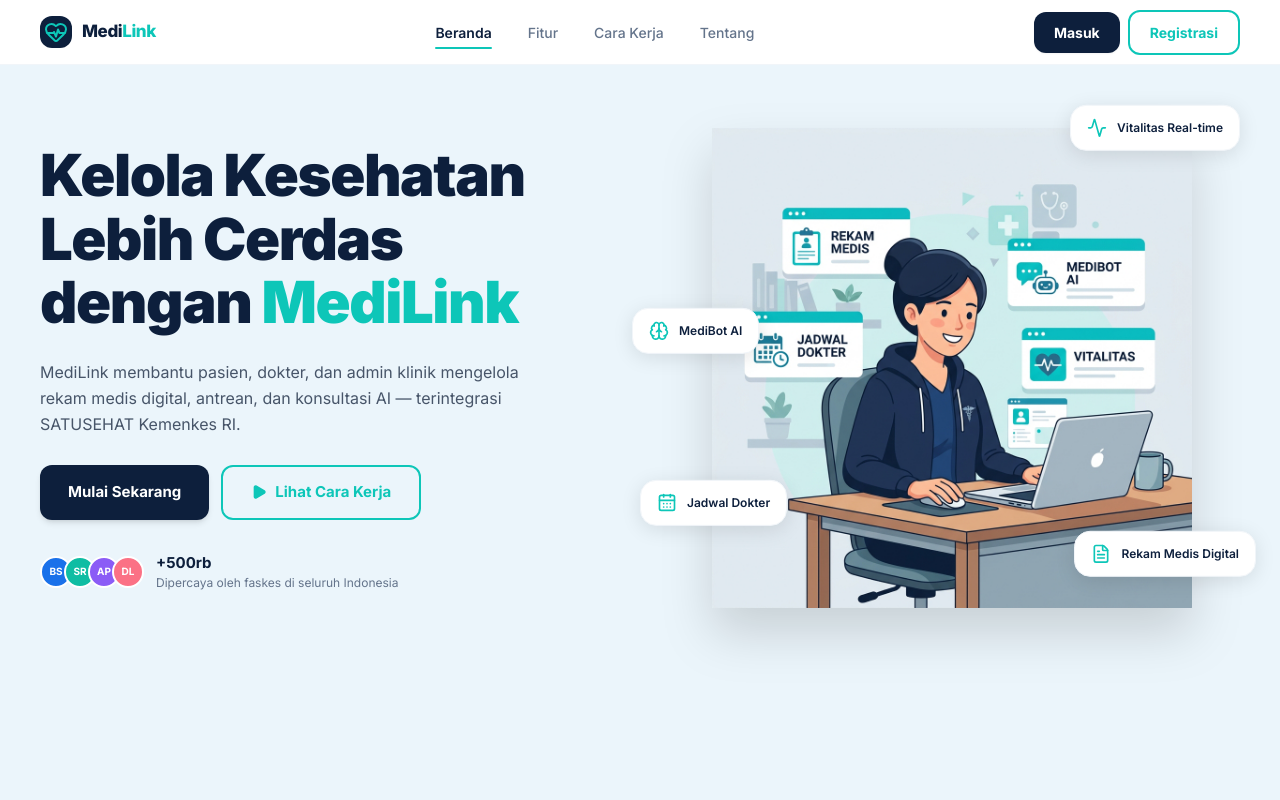
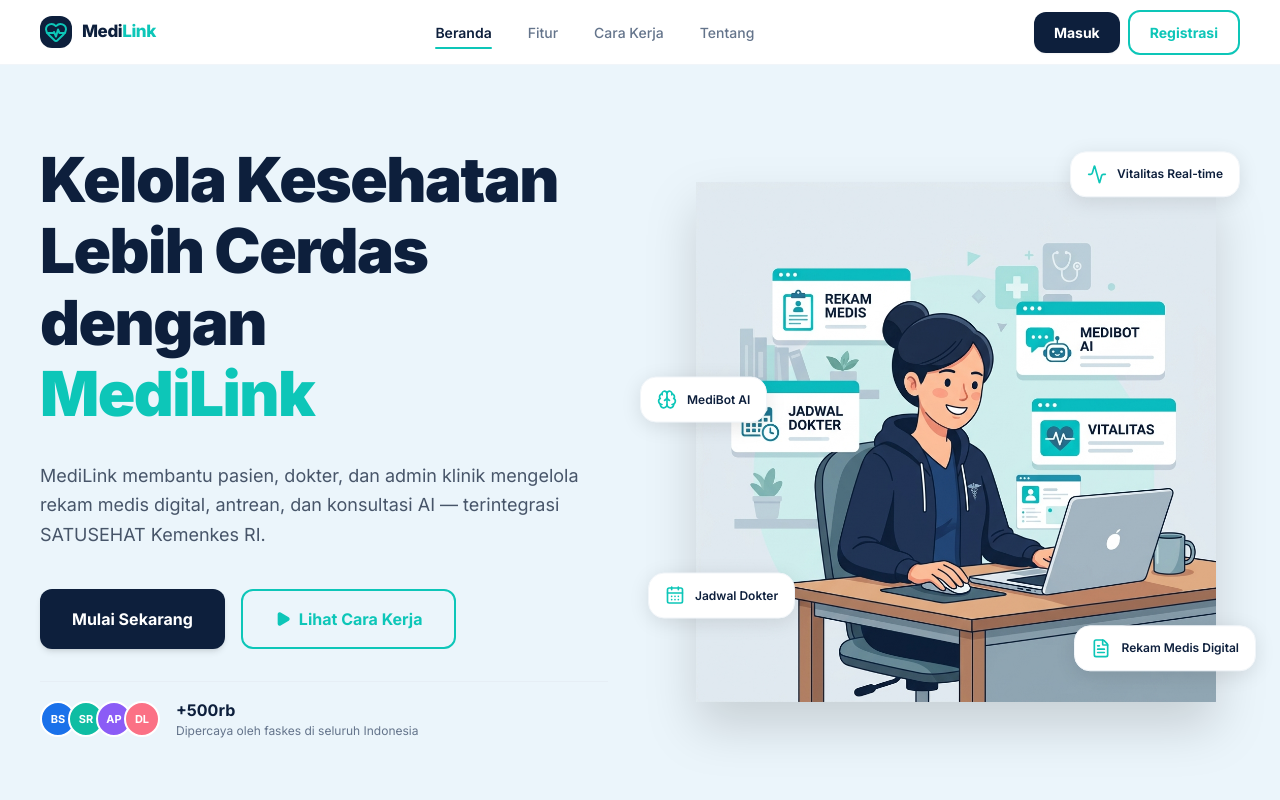
Before and after one commit to ahmadrofiussuud/obatin, a Next.js app: page / in a window 1280 px wide. Shown: the top 800 px of the page. Built offline with nearby package versions, Linux system fonts and the light colour scheme.

Commit message:
design: further increase hero height and enlarge illustration to maximize visual layout proportions

```diff
--- a/app/page.tsx
+++ b/app/page.tsx
@@ -219,44 +219,44 @@ export default function HomePage() {
       {/* ══════════════════════════════════════════════════
           HERO
       ══════════════════════════════════════════════════ */}
-      <section id="beranda" className="min-h-[80vh] lg:min-h-[85vh] flex items-center pt-24 pb-16 md:pt-32 md:pb-24 px-6 md:px-10">
-        <div className="max-w-7xl mx-auto grid grid-cols-1 lg:grid-cols-2 gap-12 items-center w-full">
+      <section id="beranda" className="min-h-[90vh] lg:min-h-[95vh] flex items-center pt-28 pb-20 md:pt-36 md:pb-28 px-6 md:px-10">
+        <div className="max-w-7xl mx-auto grid grid-cols-1 lg:grid-cols-2 gap-16 items-center w-full">
 
           {/* Left: Text */}
-          <div className="space-y-6">
-            <h1 className="text-[42px] md:text-[52px] lg:text-[58px] font-black leading-[1.1] text-[#0D1F3C] tracking-tight">
+          <div className="space-y-8">
+            <h1 className="text-[44px] md:text-[54px] lg:text-[62px] font-black leading-[1.15] text-[#0D1F3C] tracking-tight">
               Kelola Kesehatan <br />
-              Lebih Cerdas dengan{" "}
+              Lebih Cerdas dengan <br />
               <span className="text-[#0DC6B8]">MediLink</span>
             </h1>
 
-            <p className="text-[16px] text-neutral-600 leading-relaxed max-w-lg">
+            <p className="text-[17px] md:text-[18px] text-neutral-600 leading-relaxed max-w-xl">
               MediLink membantu pasien, dokter, dan admin klinik mengelola rekam medis digital, antrean, dan konsultasi AI — terintegrasi SATUSEHAT Kemenkes RI.
             </p>
 
-            <div className="flex flex-col sm:flex-row gap-3 pt-1">
+            <div className="flex flex-col sm:flex-row gap-4 pt-2">
               <Link href="/register"
-                className="inline-flex items-center justify-center gap-2 px-7 py-3.5 bg-[#0D1F3C] hover:bg-[#1a2f50] text-white font-bold rounded-xl text-[15px] transition-all shadow-md">
+                className="inline-flex items-center justify-center gap-2 px-8 py-4 bg-[#0D1F3C] hover:bg-[#1a2f50] text-white font-bold rounded-xl text-[16px] transition-all shadow-md">
                 Mulai Sekarang
               </Link>
               <a href="#cara-kerja"
-                className="inline-flex items-center justify-center gap-2 px-7 py-3.5 border-2 border-[#0DC6B8] text-[#0DC6B8] hover:bg-[#0DC6B8]/5 font-bold rounded-xl text-[15px] transition-all">
+                className="inline-flex items-center justify-center gap-2 px-8 py-4 border-2 border-[#0DC6B8] text-[#0DC6B8] hover:bg-[#0DC6B8]/5 font-bold rounded-xl text-[16px] transition-all">
                 <Play className="h-4 w-4 fill-[#0DC6B8]" />
                 Lihat Cara Kerja
               </a>
             </div>
 
             {/* Social proof */}
-            <div className="flex items-center gap-3 pt-2">
+            <div className="flex items-center gap-4 pt-4 border-t border-neutral-200/50">
               <div className="flex -space-x-2">
                 {avatarColors.map((c, i) => (
-                  <div key={i} className={`h-8 w-8 rounded-full ${c} border-2 border-white flex items-center justify-center text-white text-[10px] font-bold`}>
+                  <div key={i} className={`h-9 w-9 rounded-full ${c} border-2 border-white flex items-center justify-center text-white text-[11px] font-bold`}>
                     {["BS", "SR", "AP", "DL"][i]}
                   </div>
                 ))}
               </div>
               <div>
-                <p className="text-[15px] font-bold text-[#0D1F3C]">+500rb</p>
+                <p className="text-[16px] font-bold text-[#0D1F3C]">+500rb</p>
                 <p className="text-[12px] text-neutral-500">Dipercaya oleh faskes di seluruh Indonesia</p>
               </div>
             </div>
@@ -265,7 +265,7 @@ export default function HomePage() {
           {/* Right: Illustration + floating cards */}
           <div className="relative flex items-center justify-center">
             {/* Floating feature cards */}
-            <div className="absolute -top-4 right-4 md:right-0 bg-white rounded-2xl px-4 py-3 shadow-[0_4px_20px_rgba(0,0,0,0.1)] flex items-center gap-2.5 border border-neutral-100 z-10 animate-float-slow">
+            <div className="absolute -top-6 right-4 md:right-0 bg-white rounded-2xl px-4 py-3 shadow-[0_4px_20px_rgba(0,0,0,0.1)] flex items-center gap-2.5 border border-neutral-100 z-10 animate-float-slow">
               <Activity className="h-5 w-5 text-[#0DC6B8]" />
               <span className="text-[12px] font-semibold text-[#0D1F3C]">Vitalitas Real-time</span>
             </div>
@@ -283,7 +283,7 @@ export default function HomePage() {
             </div>
 
             {/* Main illustration */}
-            <div className="relative w-[320px] h-[320px] md:w-[440px] md:h-[440px] lg:w-[480px] lg:h-[480px]">
+            <div className="relative w-[320px] h-[320px] md:w-[460px] md:h-[460px] lg:w-[520px] lg:h-[520px]">
               <Image
                 src="/images/hero_illustration.png"
                 alt="MediLink Platform Illustration"
```
